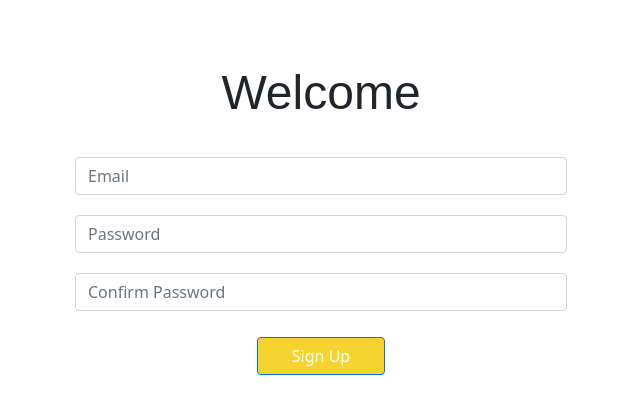
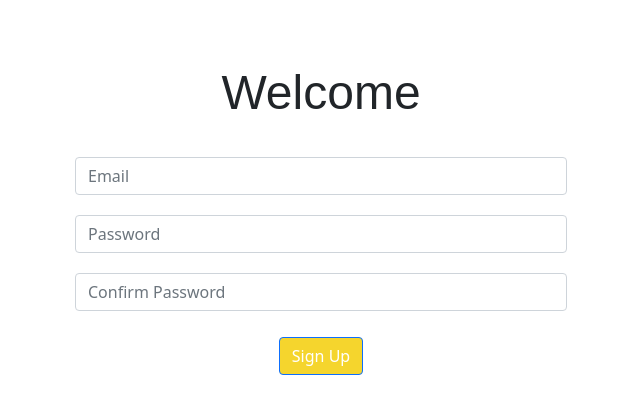
Before and after one commit to whuang37/ucla-dining-scrape, a React (Create React App) app in the folder dining-log/: page / in a window 1280 px wide. Shown: the top 414 px of the page, without its empty margins (319-959 px from the left). Built offline with nearby package versions, Linux system fonts and the light colour scheme.

Commit message:
Styling submit form button.
Not properly centering on the page.

```diff
--- a/dining-log/src/components/NewUser/NewUser.js
+++ b/dining-log/src/components/NewUser/NewUser.js
@@ -23,7 +23,7 @@ const StyledButton = styled(Button)`
     background-color: #F5D52D;
     display: block;
     margin: auto;
-    width: 10%;
+    /* width: 10%; */
 `;
 
 export default function NewUser() {
```
